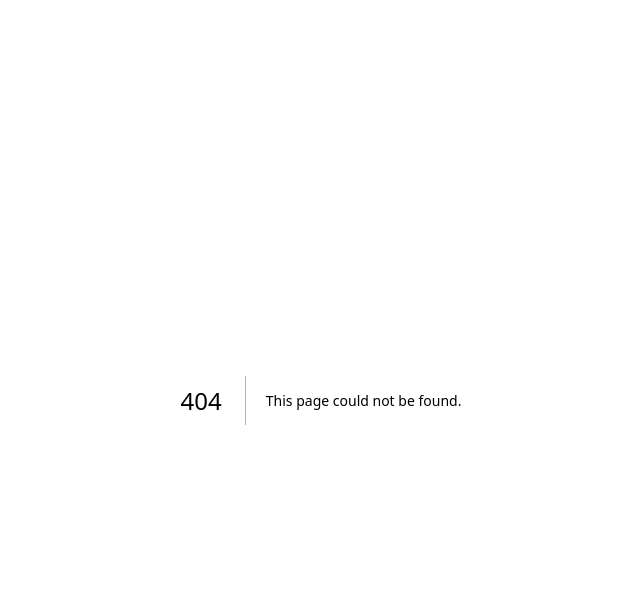
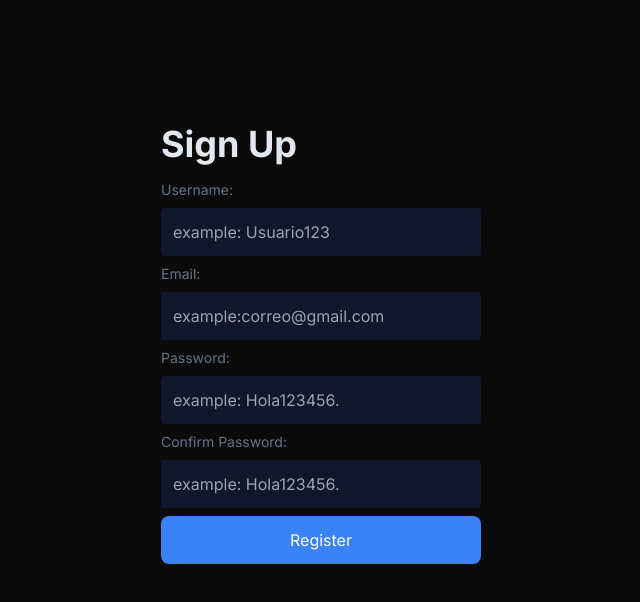
Before and after one commit to NashorSlayer/frontend_app_profe_ross, a Next.js app: page /auth/SignUp in a window 1280 px wide. Before the commit this address had no page. Shown: the top 602 px of the page, without its empty margins (319-959 px from the left). Built offline with nearby package versions, Linux system fonts and the light colour scheme.

Commit message:
init repo jejeje

```diff
--- /dev/null
+++ b/src/app/Profile/page.tsx
@@ -0,0 +1,10 @@
+import { NavBar } from "@/components/common/NavBar";
+
+
+const ProfilePage = () => {
+    return (
+        <NavBar />
+    )
+}
+
+export default ProfilePage;
--- /dev/null
+++ b/src/app/auth/SignIn/page.tsx
@@ -0,0 +1,8 @@
+const SignInPage = () => {
+    return (
+        <div>
+            <h1>Sign In</h1>
+        </div>
+    );
+}
+export default SignInPage;
--- /dev/null
+++ b/src/app/auth/SignUp/page.tsx
@@ -0,0 +1,115 @@
+"use client"
+import { AreaPaths, BASE_URL, HTTPMETHODS, UserPaths } from "@/utils/constants";
+import { useForm } from "react-hook-form";
+
+const SignUpPage = () => {
+
+    const { register, handleSubmit, formState: { errors } } = useForm();
+    const onSubmit = handleSubmit(async (data) => {
+        console.log(data);
+        if (data.password !== data.confirmPassword) {
+            alert("Passwords do not match");
+            return;
+        }
+        const res = await fetch(BASE_URL.LOCAL + UserPaths.CREATE, {
+            method: HTTPMETHODS.POST,
+            headers: {
+                "Content-Type": "application/json"
+            },
+            body: JSON.stringify({
+                username: data.username,
+                email: data.email,
+                password: data.password
+            })
+        });
+        if (res.ok) {
+            alert("User created successfully");
+        }
+    })
+
+    return (
+        <div className="h-[calc(100vh-7rem)] flex justify-center items-center">
+            <form onSubmit={onSubmit} className="w-1/4">
+                <h1 className="text-slate-200 font-bold text-4xl mb-4">Sign Up</h1>
+                <label htmlFor="username" className="text-slate-500 mb-2 block text-sm" >
+                    Username:
+                </label>
+                <input type="text"
+                    placeholder="example: Usuario123"
+                    {...register("username",
+                        {
+                            required: {
+                                value: true,
+                                message: "Username is required"
+                            },
+                        }
+                    )}
+                    className="p-3 rounded block mb-2 bg-slate-900 text-slate-300 w-full"
+                />
+                {errors.username && (
+                    <span className="text-red-500">{errors.username.message?.toString()}</span>
+                )}
+                <label htmlFor="username" className="text-slate-500 mb-2 block text-sm" >
+                    Email:
+                </label>
+                <input type="email"
+                    placeholder="example:correo@gmail.com"
+                    {...register("email",
+                        {
+                            required: {
+                                value: true,
+                                message: "Email is required"
+                            },
+                        }
+                    )}
+                    className="p-3 rounded block mb-2 bg-slate-900 text-slate-300 w-full"
+                />
+                {errors.email && (
+                    <span className="text-red-500">{errors.email.message?.toString()}</span>
+                )}
+                <label htmlFor="username" className="text-slate-500 mb-2 block text-sm" >
+                    Password:
+                </label>
+                <input type="password"
+                    placeholder="example: Hola123456."
+                    {...register("password",
+                        {
+                            required: {
+                                value: true,
+                                message: "Password is required"
+                            },
+                        }
+                    )}
+                    className="p-3 rounded block mb-2 bg-slate-900 text-slate-300 w-full"
+
+                />
+                {errors.password && (
+                    <span className="text-red-500">{errors.password.message?.toString()}</span>
+                )}
+                <label htmlFor="username" className="text-slate-500 mb-2 block text-sm" >
+                    Confirm Password:
+                </label>
+                <input type="password"
+                    placeholder="example: Hola123456."
+                    {...register("confirmPassword",
+                        {
+                            required: {
+                                value: true,
+                                message: "Confirm Passowrd is required"
+                            },
+                        }
+                    )}
+                    className="p-3 rounded block mb-2 bg-slate-900 text-slate-300 w-full"
+                />
+                {errors.confirmPassword && (
+                    <span className="text-red-500">{errors.confirmPassword.message?.toString()}</span>
+                )}
+
+                <button
+                    className="w-full bg-blue-500 text-white p-3 rounded-lg margin-top-4"
+                > Register</button>
+            </form>
+        </div>
+    );
+}
+export default SignUpPage;
--- a/src/app/globals.css
+++ b/src/app/globals.css
@@ -2,32 +2,6 @@
 @tailwind components;
 @tailwind utilities;
 
-:root {
-  --foreground-rgb: 0, 0, 0;
-  --background-start-rgb: 214, 219, 220;
-  --background-end-rgb: 255, 255, 255;
+body {
+  @apply bg-neutral-950;
 }
-
-@media (prefers-color-scheme: dark) {
-  :root {
-    --foreground-rgb: 255, 255, 255;
-    --background-start-rgb: 0, 0, 0;
-    --background-end-rgb: 0, 0, 0;
-  }
-}
-
-body {
-  color: rgb(var(--foreground-rgb));
-  background: linear-gradient(
-      to bottom,
-      transparent,
-      rgb(var(--background-end-rgb))
-    )
-    rgb(var(--background-start-rgb));
-}
-
-@layer utilities {
-  .text-balance {
-    text-wrap: balance;
-  }
-}
--- /dev/null
+++ b/src/components/common/NavBar.tsx
@@ -0,0 +1,39 @@
+'use client'
+
+export function NavBar() {
+    return (
+        <nav className="bg-white border-gray-200 dark:bg-gray-900">
+            <div className="max-w-screen-xl flex flex-wrap items-center justify-between mx-auto p-4">
+                <a href="https://flowbite.com/" className="flex items-center space-x-3 rtl:space-x-reverse">
+                    <img src="https://flowbite.com/docs/images/logo.svg" className="h-8" alt="Flowbite Logo" />
+                    <span className="self-center text-2xl font-semibold whitespace-nowrap dark:text-white">Flowbite</span>
+                </a>
+                <button data-collapse-toggle="navbar-default" type="button" className="inline-flex items-center p-2 w-10 h-10 justify-center text-sm text-gray-500 rounded-lg md:hidden hover:bg-gray-100 focus:outline-none focus:ring-2 focus:ring-gray-200 dark:text-gray-400 dark:hover:bg-gray-700 dark:focus:ring-gray-600" aria-controls="navbar-default" aria-expanded="false">
+                    <span className="sr-only">Open main menu</span>
+                    <svg className="w-5 h-5" aria-hidden="true" xmlns="http://www.w3.org/2000/svg" fill="none" viewBox="0 0 17 14">
+                        <path stroke="currentColor" stroke-linecap="round" stroke-linejoin="round" stroke-width="2" d="M1 1h15M1 7h15M1 13h15" />
+                    </svg>
+                </button>
+                <div className="hidden w-full md:block md:w-auto" id="navbar-default">
+                    <ul className="font-medium flex flex-col p-4 md:p-0 mt-4 border border-gray-100 rounded-lg bg-gray-50 md:flex-row md:space-x-8 rtl:space-x-reverse md:mt-0 md:border-0 md:bg-white dark:bg-gray-800 md:dark:bg-gray-900 dark:border-gray-700">
+                        <li>
+                            <a href="#" className="block py-2 px-3 text-white bg-blue-700 rounded md:bg-transparent md:text-blue-700 md:p-0 dark:text-white md:dark:text-blue-500" aria-current="page">Home</a>
+                        </li>
+                        <li>
+                            <a href="#" className="block py-2 px-3 text-gray-900 rounded hover:bg-gray-100 md:hover:bg-transparent md:border-0 md:hover:text-blue-700 md:p-0 dark:text-white md:dark:hover:text-blue-500 dark:hover:bg-gray-700 dark:hover:text-white md:dark:hover:bg-transparent">About</a>
+                        </li>
+                        <li>
+                            <a href="#" className="block py-2 px-3 text-gray-900 rounded hover:bg-gray-100 md:hover:bg-transparent md:border-0 md:hover:text-blue-700 md:p-0 dark:text-white md:dark:hover:text-blue-500 dark:hover:bg-gray-700 dark:hover:text-white md:dark:hover:bg-transparent">Services</a>
+                        </li>
+                        <li>
+                            <a href="#" className="block py-2 px-3 text-gray-900 rounded hover:bg-gray-100 md:hover:bg-transparent md:border-0 md:hover:text-blue-700 md:p-0 dark:text-white md:dark:hover:text-blue-500 dark:hover:bg-gray-700 dark:hover:text-white md:dark:hover:bg-transparent">Pricing</a>
+                        </li>
+                        <li>
+                            <a href="#" className="block py-2 px-3 text-gray-900 rounded hover:bg-gray-100 md:hover:bg-transparent md:border-0 md:hover:text-blue-700 md:p-0 dark:text-white md:dark:hover:text-blue-500 dark:hover:bg-gray-700 dark:hover:text-white md:dark:hover:bg-transparent">Contact</a>
+                        </li>
+                    </ul>
+                </div>
+            </div>
+        </nav>
+    )
+}
--- /dev/null
+++ b/src/pages/Login.tsx
@@ -0,0 +1,13 @@
+import { useForm } from 'react-hook-form';
+
+
+
+const Login = () => {
+    return (
+        <div>
+            <h1>Sign In</h1>
+        </div>
+    );
+}
+
+export default Login;
--- /dev/null
+++ b/src/styles/globals.css
@@ -0,0 +1,3 @@
+@tailwind base;
+@tailwind components;
+@tailwind utilities;
--- /dev/null
+++ b/src/utils/constants.ts
@@ -0,0 +1,45 @@
+
+export enum HTTPMETHODS {
+    GET = 'GET',
+    POST = 'POST',
+    PUT = 'PUT',
+    UPDATE = 'UPDATE',
+    DELETE = 'DELETE',
+}
+
+
+export enum BASE_URL {
+    LOCAL = 'http://localhost:3000/',
+    PRODUCTION = '',
+}
+
+export enum AreaPaths {
+    CREATE = 'area',
+    DELETE = 'area/',
+    UPDATE = 'area/',
+    GET = 'area/',
+    GET_ALL = 'area',
+}
+
+export enum AuthPaths {
+    LOGIN = 'auth/SignIn',
+    REGISTER = 'register/SignUp',
+    LOGOUT = 'auth/SignOut',
+    PROFILE = 'auth/Profile',
+}
+
+export enum UserPaths {
+    CREATE = 'user',
+    DELETE = 'user/',
+    UPDATE = 'user/',
+    GET = 'user/',
+    GET_ALL = 'user',
+}
+
+export enum SurveyPaths {
+    CREATE = 'survey',
+    DELETE = 'survey/',
+    UPDATE = 'survey/',
+    GET = 'survey/',
+    GET_ALL = 'survey',
+}
```
Also changed, not shown: package.json (+5 -4 lines), 2 other files (tests, documents, lock files or other folders).
